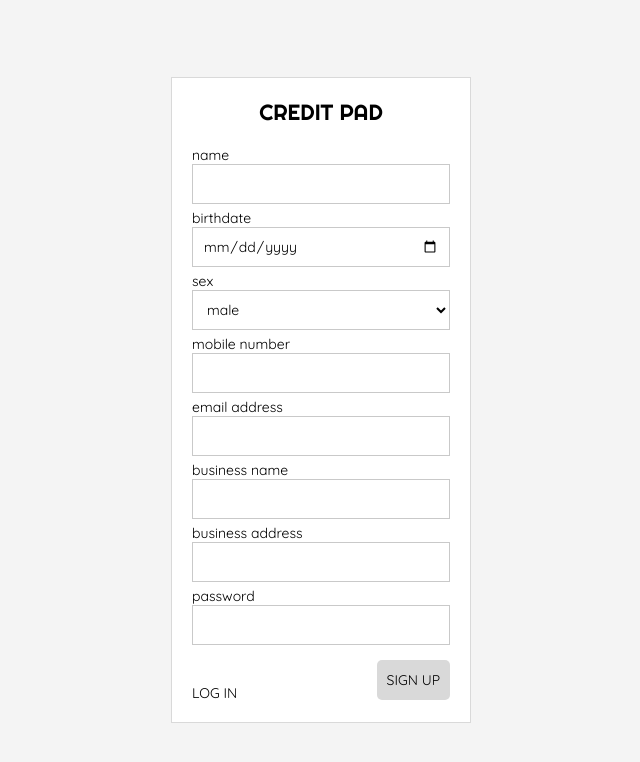
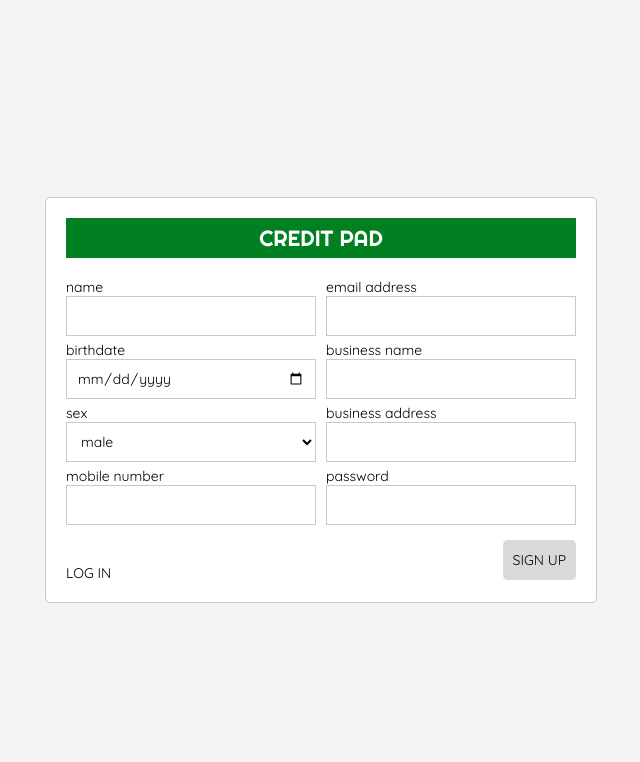
Before and after one commit to leann-nicole/credit-pad, a PHP site: page /creditpad/signup.php in a window 1280 px wide. Shown: the top 762 px of the page, without its empty margins (319-959 px from the left). Run offline with PHP 8.4, Linux system fonts and the light colour scheme.

Commit message:
login form now is in two columns
made the login/signup form header and the hover for the link for switching between signup and login forms green *inhales*, separated login form fields into two columns

```diff
--- a/signup.php
+++ b/signup.php
@@ -16,9 +16,11 @@ session_start(); // if you want to use the $_SESSION superglobal, for accessing
       <?php echo $_GET['error']; ?>
     </p>
     <?php } ?>
-    <div id="login-signup-form">
+    <div id="login-signup-form-div">
       <p id="sitename">CREDIT PAD</p>
-      <form action="validate-signup.php" autocomplete="off" method="post">
+      <form id="signup-form" action="validate-signup.php" autocomplete="off" method="post">
+
+        <div class="form-column">
             <p class="field-name">name</p>
             <input type="text" class="field" name="username" maxlength="50" value="<?php if (
                 isset($_SESSION['username'])
@@ -52,6 +54,9 @@ session_start(); // if you want to use the $_SESSION superglobal, for accessing
             ) {
                 echo $_SESSION['mobile_no'];
             } ?>"/>
+        </div>
+
+        <div class="form-column">
             <p class="field-name">email address</p>
             <input type="text" class="field" name="email" maxlength="100" value="<?php if (
                 isset($_SESSION['email'])
@@ -76,9 +81,15 @@ session_start(); // if you want to use the $_SESSION superglobal, for accessing
             ) {
                 echo $_SESSION['password'];
             } ?>"/>
-        <button type="submit" class="button" id="submit-form-button">SIGN UP</button>
+        </div>
+
+      </form>
+
+      <div id="login-signup-buttons">
+        <button type="submit" form="signup-form" class="button" id="submit-form-button">SIGN UP</button>
         <a href="login.php"><p id="switch-form-link">LOG IN</p></a>
-      </form>
+      </div>
+
     </div>
   </body>
 </html>
--- a/style.css
+++ b/style.css
@@ -16,49 +16,58 @@ a {
   text-decoration: none;
 }
 
+.field {
+  height: 40px;
+  padding: 10px;
+  outline: none;
+  margin-bottom: 5px;
+  width: 100%;
+  background-color: white;
+  border: 1px solid #c9c9c9;
+}
+
 #sitename {
   text-align: center;
   margin-bottom: 20px;
+  background-color: rgb(0, 128, 32);
+  line-height: 40px;
 }
 
 #sitename,
 #sitename-header > a {
   font-size: 22px;
   font-family: 'Righteous', cursive;
-}
-
-#sitename-header > a {
   color: white;
 }
 
-#login-signup-form {
+#login-signup-form-div {
   position: absolute;
   top: 50%;
   left: 50%;
   transform: translate(-50%, -50%);
   display: flex column;
   padding: 20px;
-  width: 300px;
-  border: 1px solid #d9d9d9;
+  width: fit-content;
+  border: 1px solid #c9c9c9;
   background-color: white;
+  border-radius: 5px;
 }
 
-form {
-  clear: right;
+#login-form {
+  width: 250px;
+  display: flex column;
 }
 
-#login-signup-form .field {
-  width: 100%;
+#signup-form div {
+  width: 250px;
 }
 
-.field {
-  height: 40px;
-  padding: 10px;
-  outline: none;
-  margin-bottom: 5px;
-  width: 95%;
-  background-color: white;
-  border: 1px solid #c9c9c9;
+#signup-form {
+  display: flex;
+}
+
+#signup-form div:first-child {
+  margin-right: 10px;
 }
 
 #switch-form-link {
@@ -244,8 +252,12 @@ main {
 }
 
 .form-column {
-  width: 30%;
+  width: 250px;
   display: flex column;
+}
+
+#create-form .form-column{
+  margin-right: 10px;
 }
 
 #form-buttons-div {
```
Also changed, not shown: other parts of style.css (+8 -17 lines), login.php (+6 -4 lines). Lines whose indentation alone changed are shown as unchanged.
